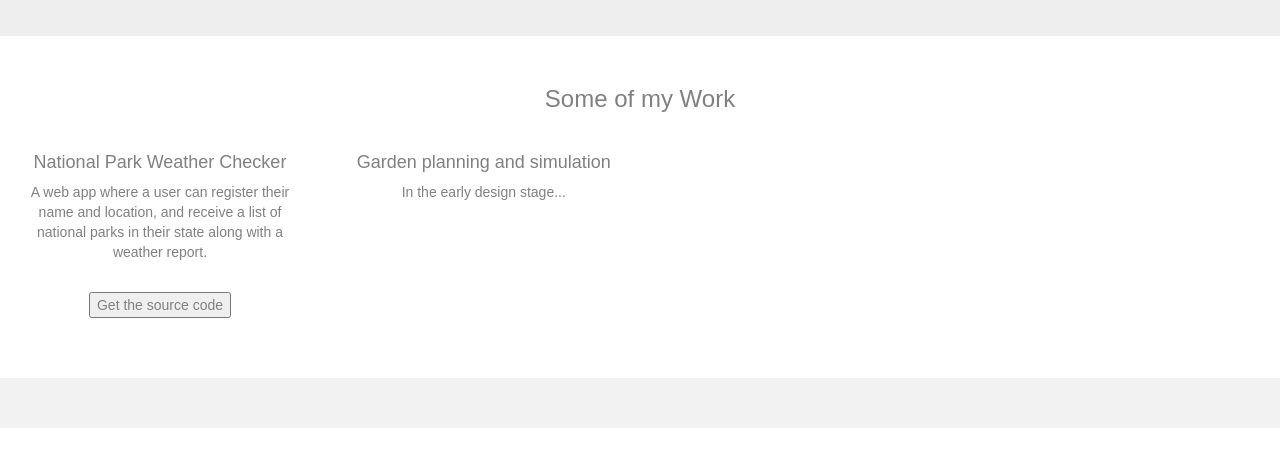
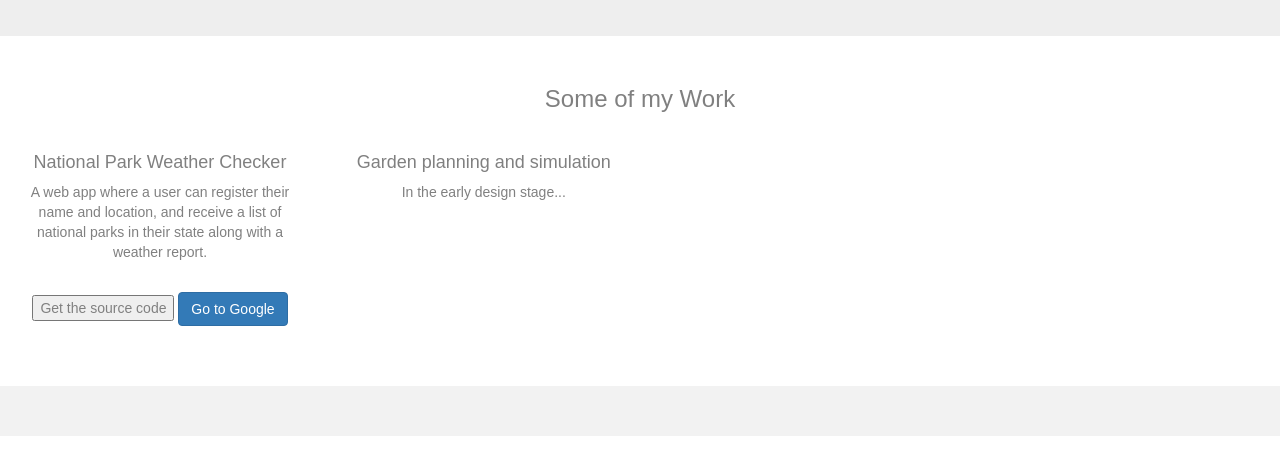
Before and after one commit to chasesliger/chasesliger.github.io, a plain HTML site: page projects.html in a window 1280 px wide. Shown: the part 215-690 px from the top of the page. Drawn offline with nearby package versions, Linux system fonts and the light colour scheme.

Commit message:
Update projects.html

```diff
--- a/projects.html
+++ b/projects.html
@@ -65,6 +65,7 @@
       <button onclick="href='https://github.com/chasesliger/CS50_Intro/tree/master/final_project;">
         Get the source code
       </button>
+      <a href="https://google.com" class="btn btn-primary">Go to Google</a>
     </div>
     <div class="row">
       <div class="col-sm-3">
```
